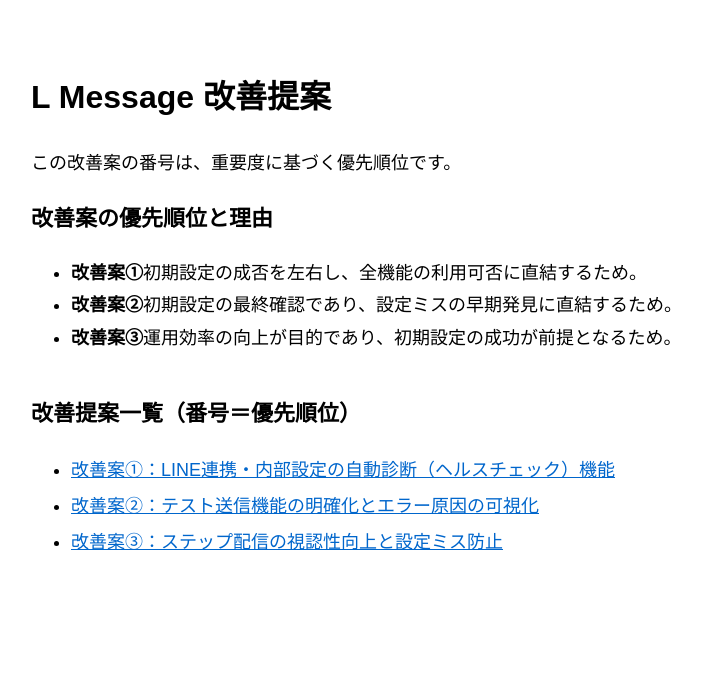
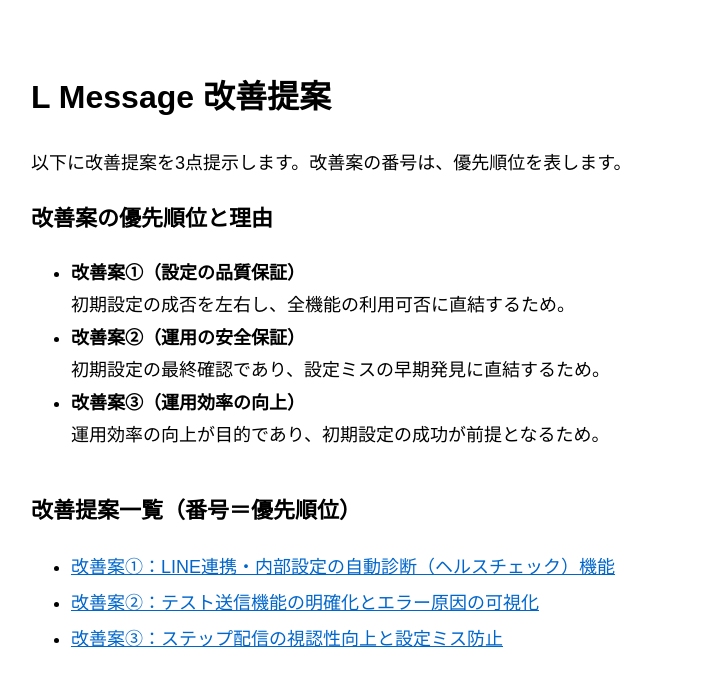
Before and after one commit to test202608/sample, a Next.js app: page / in a window 1280 px wide. Shown: the top 686 px of the page, without its empty margins (17-719 px from the left). Built offline with nearby package versions, Linux system fonts and the light colour scheme.

Commit message:
ブラッシュアップ

```diff
--- a/app/page.js
+++ b/app/page.js
@@ -7,22 +7,22 @@
       </h1>
 
       <p style={{ fontSize: "18px", marginBottom: "20px" }}>
-        この改善案の番号は、重要度に基づく優先順位です。
+        以下に改善提案を3点提示します。改善案の番号は、優先順位を表します。
       </p>
 
       <section style={{ marginBottom: "40px" }}>
         <h2 style={{ fontSize: "22px", marginBottom: "10px" }}>改善案の優先順位と理由</h2>
         <ul style={{ fontSize: "18px", lineHeight: "1.8" }}>
           <li>
-            <strong>改善案①</strong>
+            <strong>改善案①（設定の品質保証）</strong><br />
             初期設定の成否を左右し、全機能の利用可否に直結するため。
           </li>
           <li>
-            <strong>改善案②</strong>
+            <strong>改善案②（運用の安全保証）</strong><br />
             初期設定の最終確認であり、設定ミスの早期発見に直結するため。
           </li>
           <li>
-            <strong>改善案③</strong>
+            <strong>改善案③（運用効率の向上）</strong><br />
             運用効率の向上が目的であり、初期設定の成功が前提となるため。
           </li>
         </ul>
```
